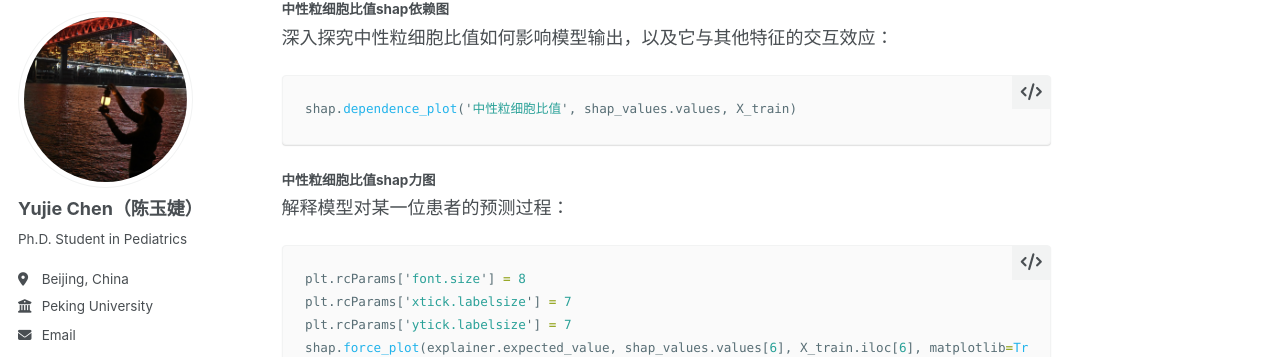
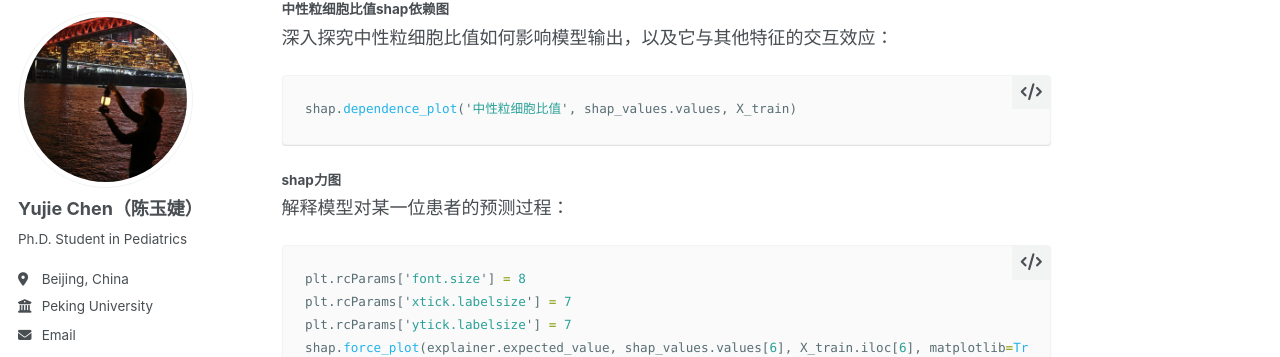
Before and after one commit to yujie7799/yujie7799.github.io, a Jekyll site: the page built from _portfolio/python-data-visualization-mpp.md, in a window 1280 px wide and 900 px high, scrolled down 4013 px. Shown: the part 88-445 px from the top of the window. Built offline with Jekyll 4.4.1, drawn with Linux system fonts in a browser that asks for light colours; a script that is not in the unit is left out.

Commit message:
Update python-data-visualization-mpp.md

````diff
--- a/_portfolio/python-data-visualization-mpp.md
+++ b/_portfolio/python-data-visualization-mpp.md
@@ -167,7 +167,7 @@ shap.summary_plot(shap_values, X_train, plot_type="bar")
 shap.dependence_plot('中性粒细胞比值', shap_values.values, X_train)
 ```
 
-#### 中性粒细胞比值shap力图
+#### shap力图
 解释模型对某一位患者的预测过程：
 ```python
 plt.rcParams['font.size'] = 8
````
